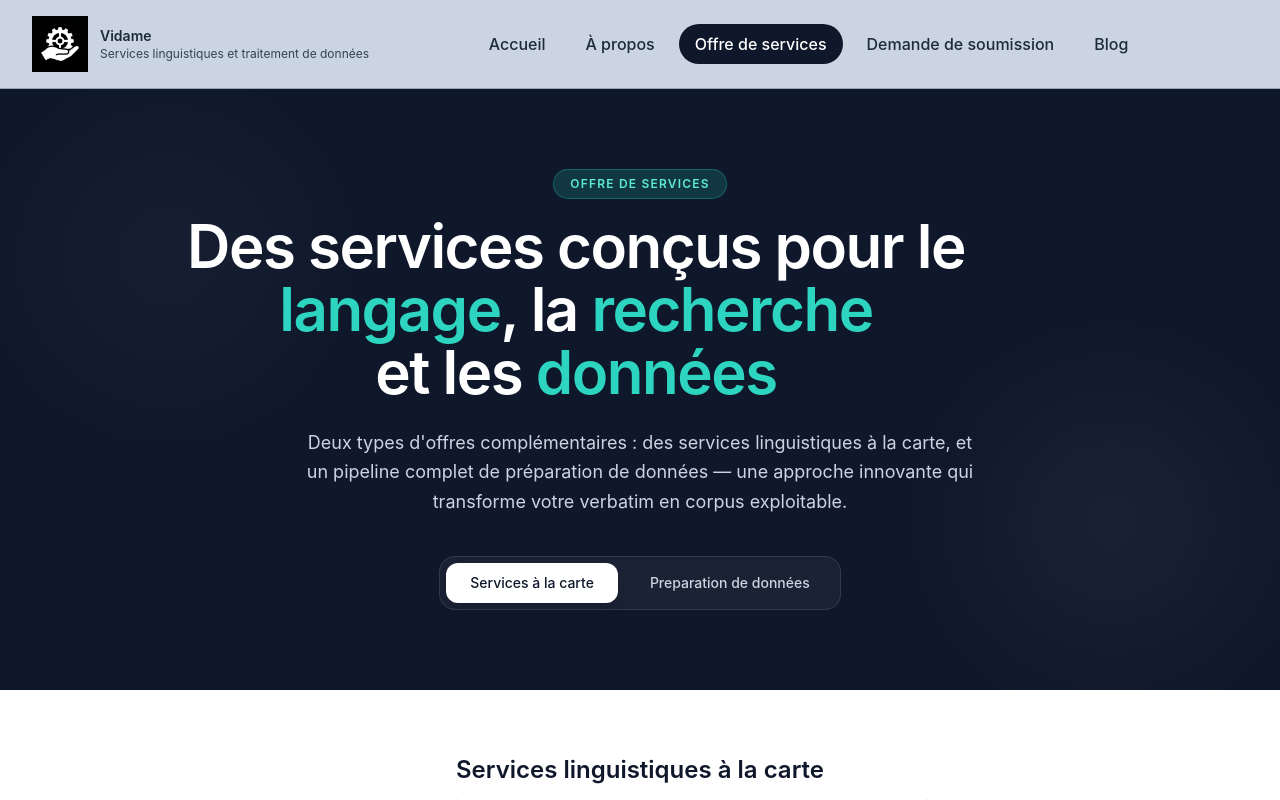
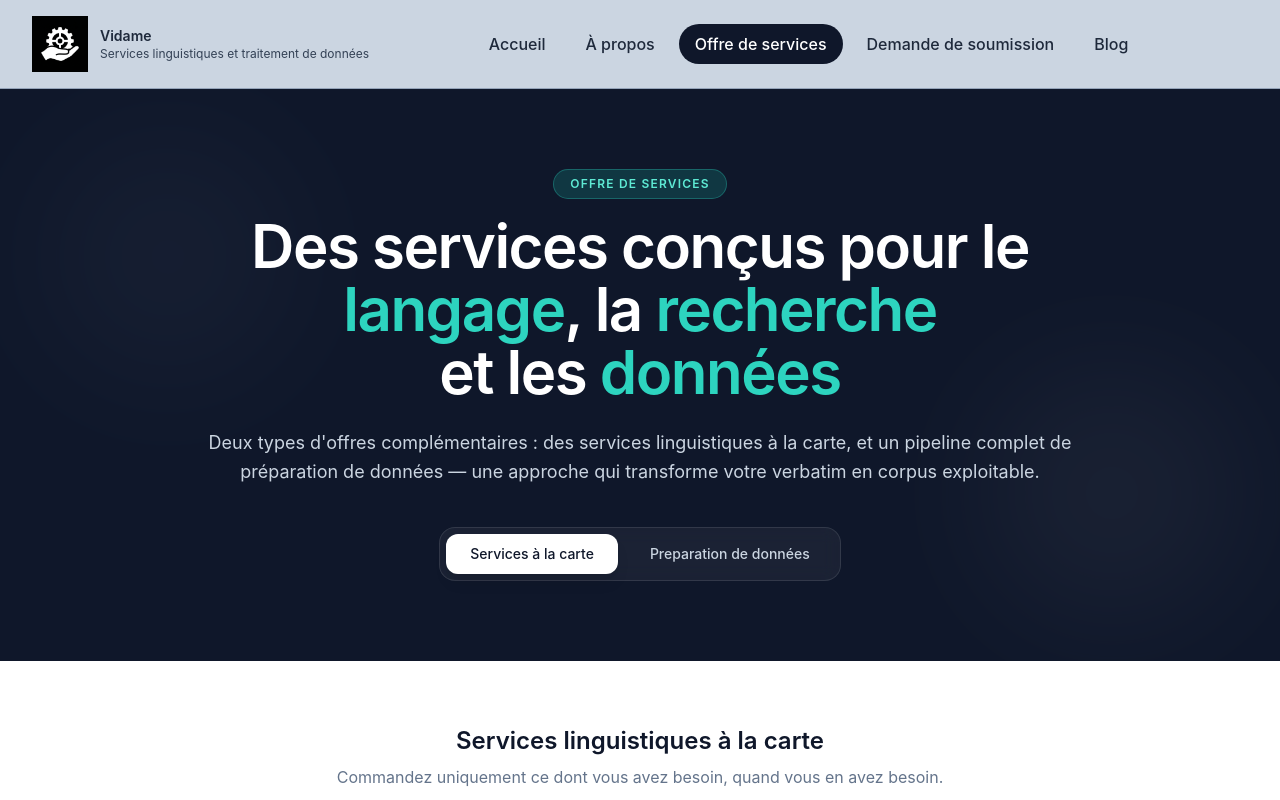
Before and after one commit to momopro21/vidame-recherche, a React (Vite) app: page / in a window 1280 px wide. Both pictures are taken after a click on the button "Voir l'offre de services". Shown: the top 800 px of the page. Built offline with nearby package versions, Linux system fonts and the light colour scheme; the HTML template or start-up script is replaced by a standard one.

Commit message:
Update App.tsx

```diff
--- a/src/App.tsx
+++ b/src/App.tsx
@@ -804,20 +804,28 @@ import PipelineDiagram from "./components/PipelineDiagram";
               <div className="absolute bottom-10 right-10 w-64 h-64 rounded-full bg-stone-300 blur-3xl" />
             </div>
            <div className="relative mx-auto max-w-5xl text-center">
-              <motion.div initial={{ opacity: 0, y: 20 }} animate={{ opacity: 1, y: 0 }} transition={{ duration: 0.6 }}>
-                <span className="inline-block mb-4 rounded-full bg-teal-500/20 border border-teal-400/30 px-4 py-1.5 text-xs font-semibold uppercase tracking-widest text-teal-300">
+  <motion.div
+    initial={{ opacity: 0, y: 20 }}
+    animate={{ opacity: 1, y: 0 }}
+    transition={{ duration: 0.6 }}
+    className="mx-auto max-w-4xl"
+  >
+    <span className="inline-block mb-4 rounded-full border border-teal-400/30 bg-teal-500/20 px-4 py-1.5 text-xs font-semibold uppercase tracking-widest text-teal-300">
         Offre de services
      </span>
-                 <h1 className="max-w-4xl text-4xl font-semibold tracking-tight text-white md:text-6xl md:leading-[1.05]">
+
+      <h1 className="text-4xl font-semibold tracking-tight text-white md:text-6xl md:leading-[1.05]">
         Des services conçus pour le{" "}
         <span className="text-teal-400">langage</span>, la{" "}
         <span className="text-teal-400">recherche</span><br />
          et les <span className="text-teal-400">données</span>
         </h1>
-                <p className="mt-6 text-lg text-slate-300 max-w-2xl mx-auto leading-relaxed">
-                  Deux types d'offres complémentaires : des services linguistiques à la carte, et un pipeline complet de préparation de données — une approche innovante qui transforme votre verbatim en corpus exploitable.
+
+        <p className="mx-auto mt-6 max-w-4xl text-lg leading-relaxed text-slate-300">
+           Deux types d'offres complémentaires : des services linguistiques à la carte, et un pipeline complet de préparation de données — une approche qui transforme votre verbatim en corpus exploitable.
          </p>
         </motion.div>
+
             <motion.div
                 initial={{ opacity: 0, y: 10 }}
                 animate={{ opacity: 1, y: 0 }}
```
Lines whose indentation alone changed are shown as unchanged.
